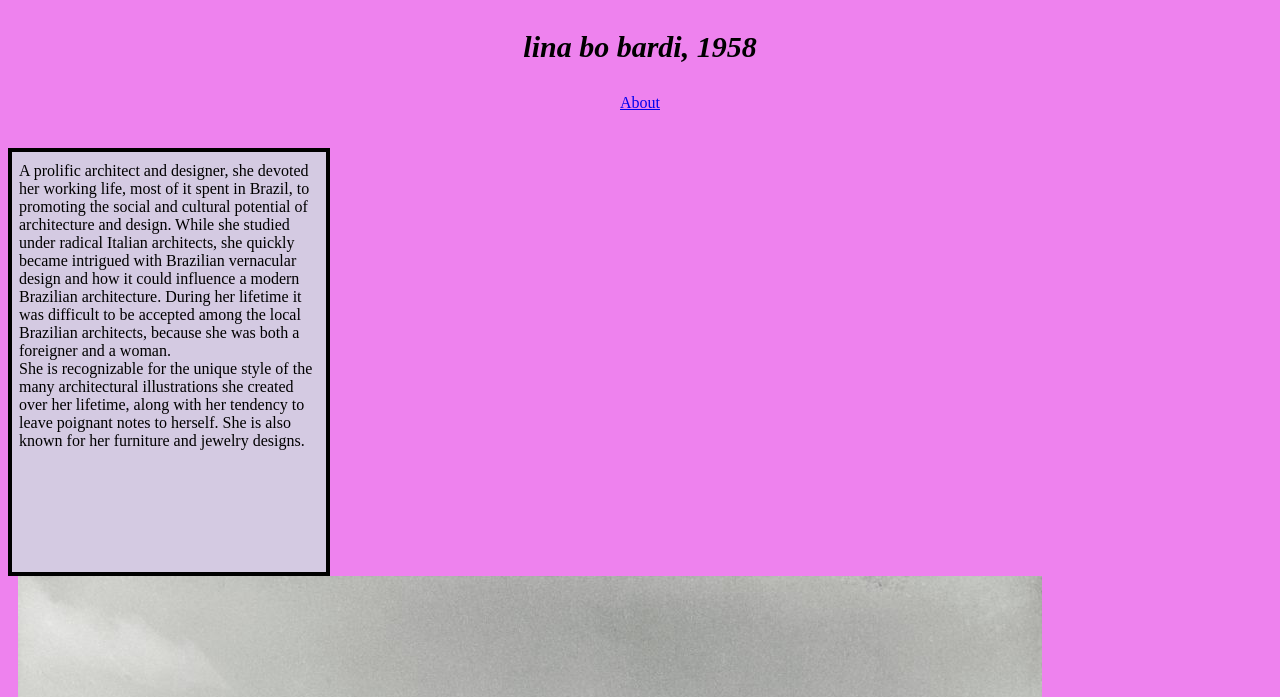
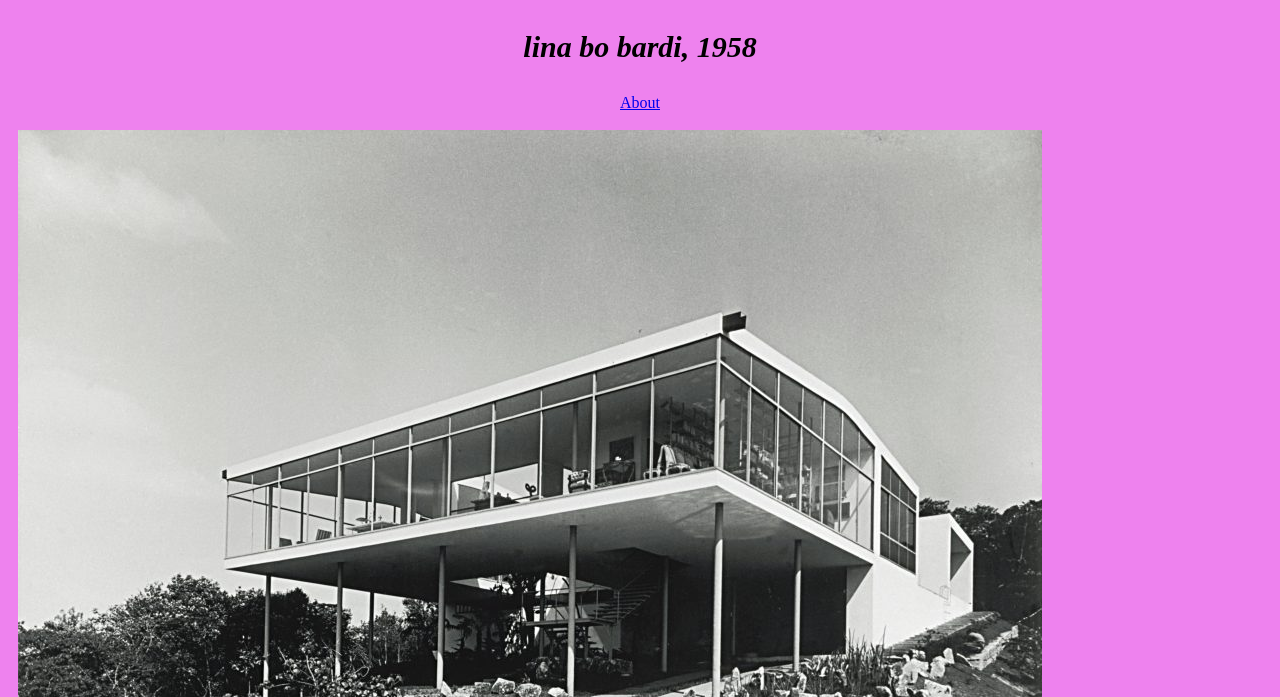
Before and after one commit to lowrderrr/psychic-potato, a plain HTML site: page index.html in a window 1280 px wide. Shown: the part 103-800 px from the top of the page. Drawn offline with Linux system fonts and the light colour scheme; files whose address does not match are found by name.

Commit message:
Update index.html
changed img path for Lina-bo-bardi

```diff
--- a/index.html
+++ b/index.html
@@ -29,7 +29,7 @@
       <div>
         <center>
 
-        <img src="img/lina-bo-bardi-400x600.JPEG "
+        <img src="Lina-Bo-Bardi-Glass-House-Casa-de-Vidro-1024x799.jpg"
 
         alt=""
 
```
